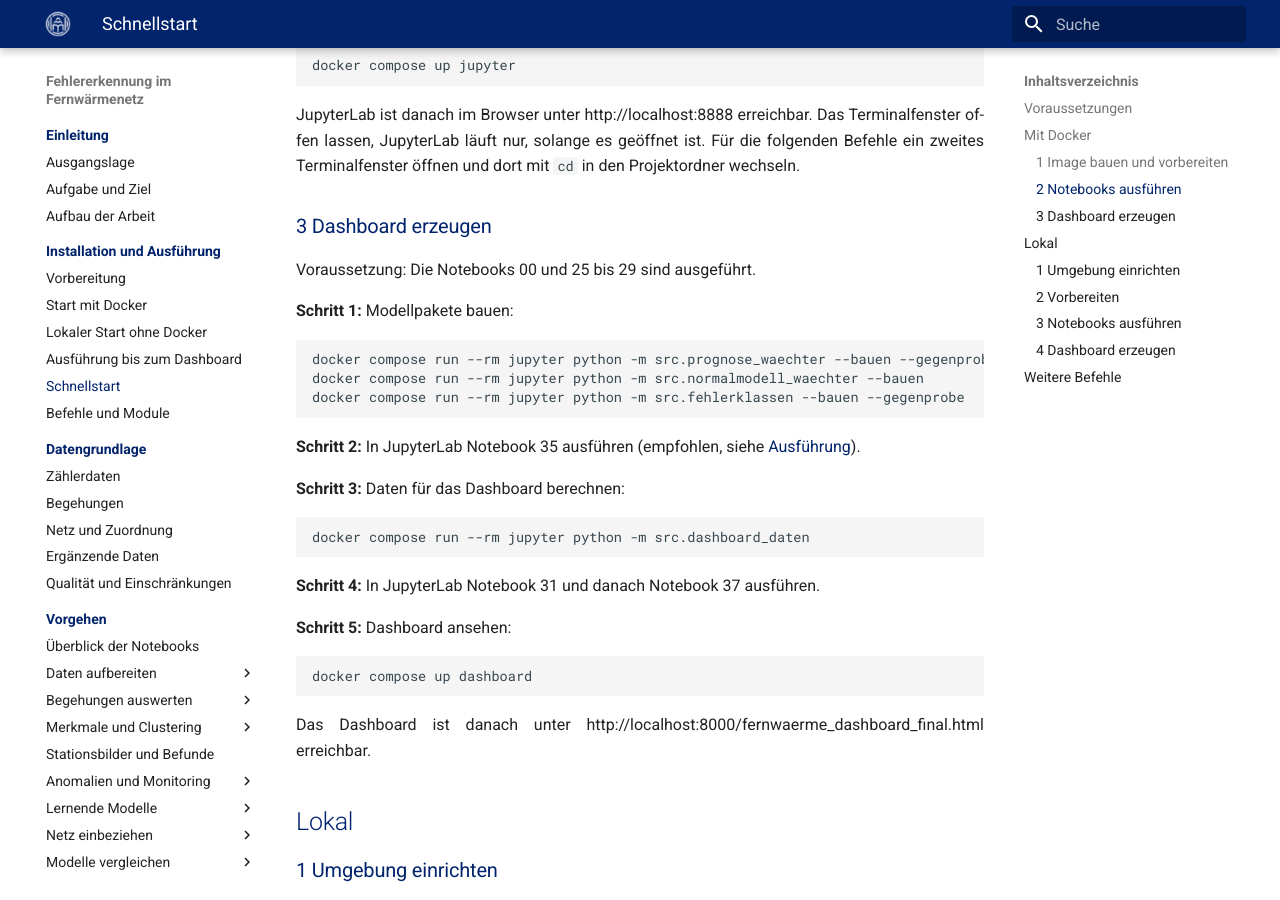
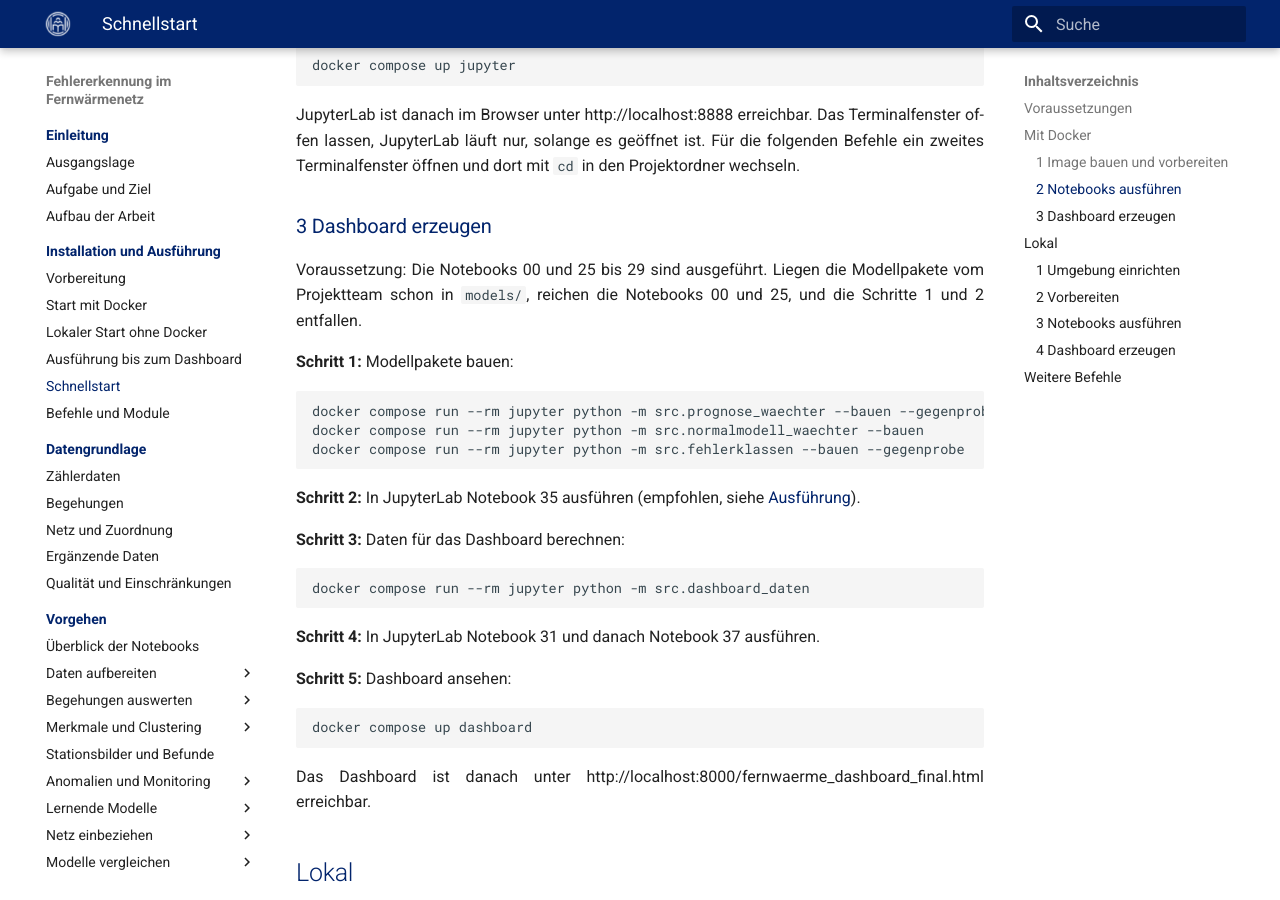
Before and after one commit to ivelinayna/projektseminar, an MkDocs documentation site: the page built from docs/installation/schnellstart.md, in a window 1280 px wide and 900 px high, scrolled down 919 px. Built offline with MkDocs 1.6.1 and Material for MkDocs 9.7.7, drawn with Linux system fonts in a browser that asks for light colours; some of the changed text lies outside the part shown.

Commit message:
Anleitung: Notebook 25 gehört zum kürzesten Weg zum Dashboard

```diff
--- a/docs/installation/schnellstart.md
+++ b/docs/installation/schnellstart.md
@@ -43,7 +43,8 @@ den Projektordner wechseln.
 
 ### 3 Dashboard erzeugen
 
-Voraussetzung: Die Notebooks 00 und 25 bis 29 sind ausgeführt.
+Voraussetzung: Die Notebooks 00 und 25 bis 29 sind ausgeführt. Liegen die Modellpakete vom Projektteam schon in
+`models/`, reichen die Notebooks 00 und 25, und die Schritte 1 und 2 entfallen.
 
 **Schritt 1:** Modellpakete bauen:
 
@@ -116,7 +117,8 @@ aktivieren.
 
 ### 4 Dashboard erzeugen
 
-Voraussetzung: Die Notebooks 00 und 25 bis 29 sind ausgeführt.
+Voraussetzung: Die Notebooks 00 und 25 bis 29 sind ausgeführt. Liegen die Modellpakete vom Projektteam schon in
+`models/`, reichen die Notebooks 00 und 25, und die Schritte 1 und 2 entfallen.
 
 **Schritt 1:** Modellpakete bauen:
 
```
Also changed, not shown: docs/installation/ausfuehrung.md (+4 -1 lines), docs/installation/docker.md (+2 -1 lines).
